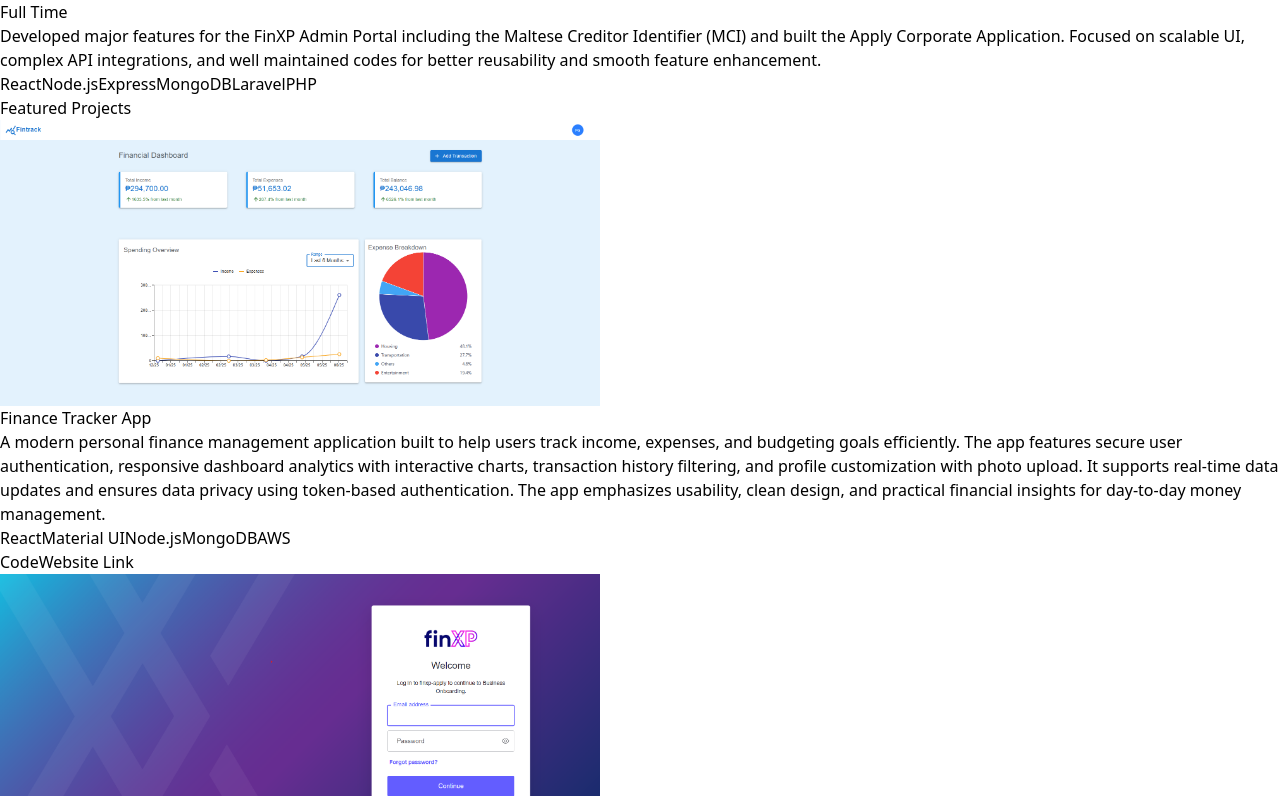
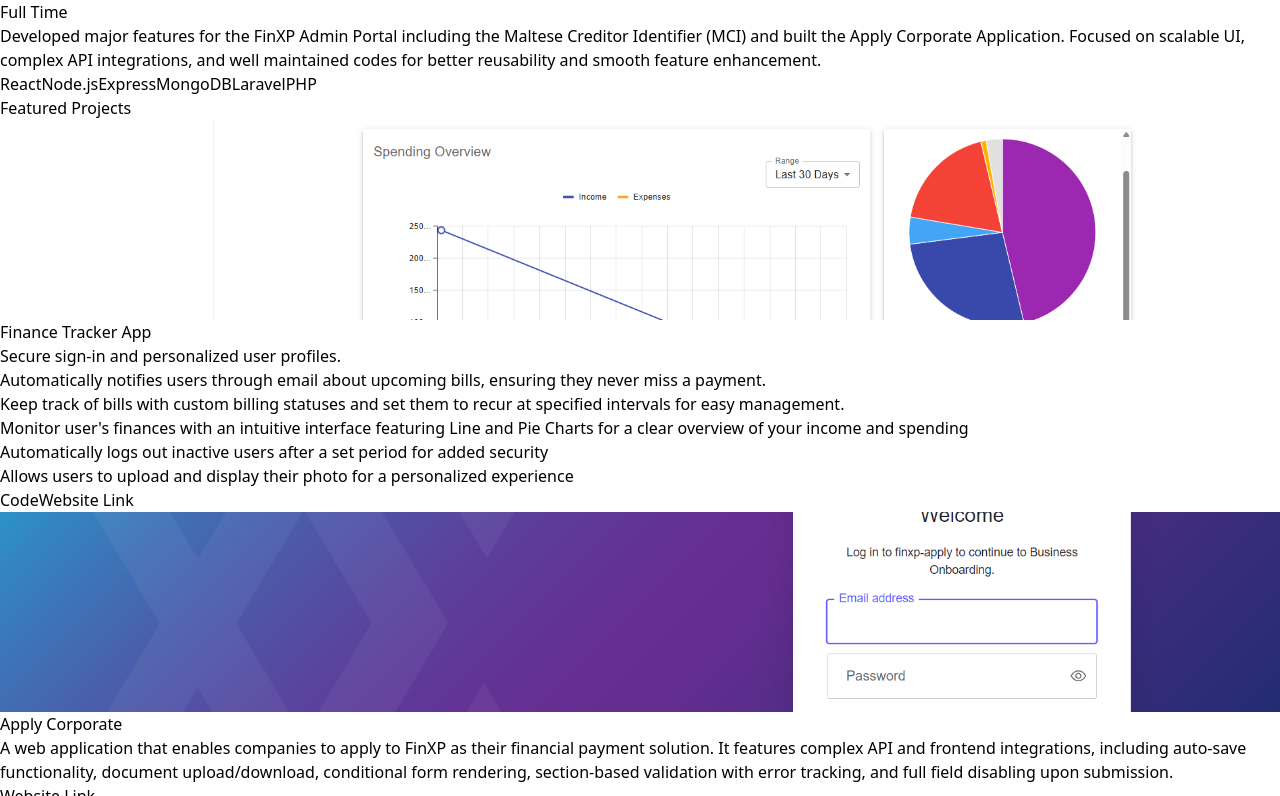
Before and after one commit to ReyesBryanAngel/Portfolio-App, a React (Vite) app in the folder portfolio-app/: page / in a window 1280 px wide. Shown: the part 1624-2420 px from the top of the page. Built offline with nearby package versions, Linux system fonts and the light colour scheme.

Commit message:
change: image for fintrack

```diff
--- a/portfolio-app/src/components-v2/ProjectsSection.jsx
+++ b/portfolio-app/src/components-v2/ProjectsSection.jsx
@@ -1,5 +1,13 @@
+import { useState } from "react";
 import { ApplyCorporate, PortalAdmin, Fintrack } from "../assets";
-import { Box } from "@mui/material";
+import {
+  Box,
+  Dialog,
+  DialogActions,
+  DialogContent,
+  DialogTitle,
+  Button,
+} from "@mui/material";
 const applyCorporateLink = "https://apply.finxp.com/";
 const finXPPortalAdminLink = "https://portal-admin.finxp.com/";
 const fintrackLink = "https://financetracker-app.com/";
@@ -8,9 +16,14 @@
   {
     image: Fintrack,
     title: "Finance Tracker App",
-    description:
-      "A modern personal finance management application built to help users track income, expenses, and budgeting goals efficiently. The app features secure user authentication, responsive dashboard analytics with interactive charts, transaction history filtering, and profile customization with photo upload. It supports real-time data updates and ensures data privacy using token-based authentication. The app emphasizes usability, clean design, and practical financial insights for day-to-day money management.",
-    technologies: ["React", "Material UI", "Node.js", "MongoDB", "AWS"],
+    features: [
+      "Secure sign-in and personalized user profiles.",
+      "Automatically notifies users through email about upcoming bills, ensuring they never miss a payment.",
+      "Keep track of bills with custom billing statuses and set them to recur at specified intervals for easy management.",
+      "Monitor user's finances with an intuitive interface featuring Line and Pie Charts for a clear overview of your income and spending",
+      "Automatically logs out inactive users after a set period for added security",
+      "Allows users to upload and display their photo for a personalized experience",
+    ],
     demoColor: "bg-orange-500",
     demoLink: fintrackLink,
     code: fintrackCode,
@@ -20,13 +33,7 @@
     title: "Apply Corporate",
     description:
       "A web application that enables companies to apply to FinXP as their financial payment solution. It features complex API and frontend integrations, including auto-save functionality, document upload/download, conditional form rendering, section-based validation with error tracking, and full field disabling upon submission.",
-    // features: [
-    //   "User authentication and profiles",
-    //   "Product search and filtering",
-    //   "Shopping cart and checkout",
-    //   "Payment gateway integration",
-    //   "Order tracking system",
-    // ],
+
     technologies: ["React", "Laravel", "KeyCloak", "MySQL", "Typescript"],
     demoColor: "bg-blue-500",
     demoLink: applyCorporateLink,
@@ -44,6 +51,19 @@
 ];
 
 export default function ProjectsSection() {
+  const [openModal, setOpenModal] = useState(false);
+  const [currentImage, setCurrentImage] = useState(null);
+
+  const handleImageClick = (image) => {
+    setCurrentImage(image);
+    setOpenModal(true);
+  };
+
+  const handleCloseModal = () => {
+    setOpenModal(false);
+    setCurrentImage(null);
+  };
+
   return (
     <section id="projects" className="bg-[#0f172a] text-white py-20 px-6">
       <h2 className="text-3xl font-bold text-center mb-10">
@@ -53,32 +73,29 @@
         {projects?.map((project, index) => (
           <div key={index} className="bg-[#1e293b] p-6 rounded-xl shadow-lg">
             <div
-              className={`w-full h-31 lg:h-32 rounded-t-xl flex items-center justify-center text-3xl text-white`}
+              className={`w-full h-31 lg:h-32 rounded-t-xl flex items-center justify-center text-3xl text-white cursor-pointer`}
+              onClick={() => handleImageClick(project?.image)}
             >
               <Box
                 component="img"
-                sx={{ maxWidth: "100%", height: "auto", width: "600px" }}
+                sx={{
+                  maxWidth: "100%",
+                  height: "auto",
+                  width: "100%",
+                  maxHeight: "200px",
+                  objectFit: "cover",
+                }}
                 src={project?.image}
-                alt="Banner"
+                alt={project?.title}
               />
             </div>
             <h3 className="text-xl font-semibold mt-7">{project?.title}</h3>
             <p className="text-gray-300 mt-2">{project?.description}</p>
-            <ul className="text-sm mt-2 list-disc ml-5 text-gray-400">
+            <ul className="text-sm mt-2 list-disc ml-5">
               {project?.features?.map((feature, idx) => (
                 <li key={idx}>{feature}</li>
               ))}
             </ul>
-            <div className="flex flex-wrap gap-2 mt-3">
-              {project?.technologies?.map((tech) => (
-                <span
-                  key={tech}
-                  className="bg-blue-900 px-2 py-1 rounded text-sm"
-                >
-                  {tech}
-                </span>
-              ))}
-            </div>
             <div className="flex gap-4 mt-4">
               {!["Apply Corporate", "Maltese Creditor Identifier"]?.includes(
                 project.title
@@ -106,6 +123,30 @@
           </div>
         ))}
       </div>
+
+      <Dialog open={openModal} onClose={handleCloseModal} fullWidth>
+        <DialogTitle>Project Image</DialogTitle>
+        <DialogContent>
+          {currentImage && (
+            <Box
+              component="img"
+              sx={{
+                width: "100%",
+                height: "auto",
+                maxHeight: "80vh",
+                objectFit: "contain",
+              }}
+              src={currentImage}
+              alt="Project Preview"
+            />
+          )}
+        </DialogContent>
+        <DialogActions>
+          <Button onClick={handleCloseModal} color="primary">
+            Close
+          </Button>
+        </DialogActions>
+      </Dialog>
     </section>
   );
 }
--- a/portfolio-app/src/components-v2/SkillsSection.jsx
+++ b/portfolio-app/src/components-v2/SkillsSection.jsx
@@ -4,7 +4,7 @@
     "CSS3",
     "JavaScript",
     "React",
-    "Redux",
+    "TypeScript",
     "Tailwind CSS",
     "Material UI",
   ],
```
Also changed, not shown: portfolio-app/src/assets/fintrack.png.
